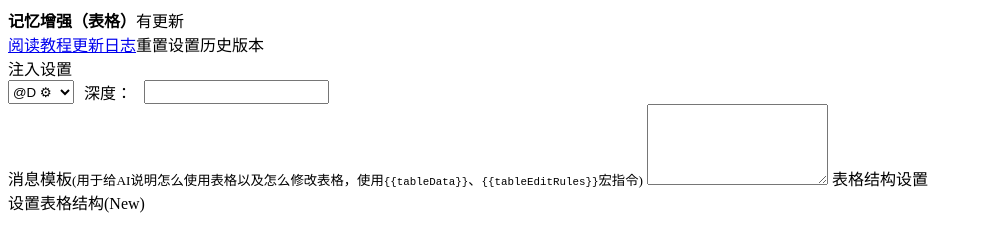
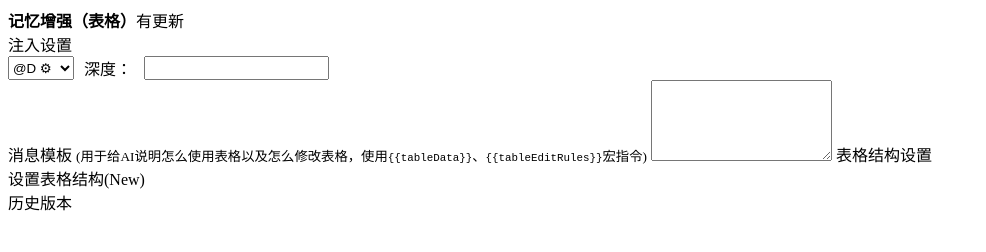
Before and after one commit to uhhhh15/weinfhvftbffyyhb, a plain HTML site: page index.html in a window 1280 px wide. Shown: the whole page, without its empty margins (0-986 px from the left). Drawn offline with Linux system fonts and the light colour scheme.

Commit message:
Add files via upload

```diff
--- a/index.html
+++ b/index.html
@@ -1,50 +1,35 @@
 <div class="translation_settings">
     <div class="inline-drawer">
+        <!-- 补全 inline-drawer-toggle 和 inline-drawer-header -->
         <div class="inline-drawer-toggle inline-drawer-header">
             <div><b>记忆增强（表格）</b><span id="tableUpdateTag">有更新</span></div>
             <div class="inline-drawer-icon fa-solid fa-circle-chevron-down down"></div>
         </div>
+        <!-- 补全 inline-drawer-content -->
         <div class="inline-drawer-content">
-            <div id="table_message_tip"></div>
-            <div style=" display: flex;">
-                <div class="menu_button">
-                    <i class="fa-solid fa-window-restore"></i>
-                    <a href="https://muyoo.com.cn/2025/01/26/SillyTavern%E9%85%92%E9%A6%86%E8%AE%B0%E5%BF%86%E5%A2%9E%E5%BC%BA%E6%8F%92%E4%BB%B6%E6%95%99%E7%A8%8B/">阅读教程</a>
-                </div>
-                <div class="menu_button">
-                    <i class="fa-solid fa-window-restore"></i>
-                    <a href="https://muyoo.com.cn/2025/01/27/SillyTavern%E9%85%92%E9%A6%86%E8%AE%B0%E5%BF%86%E5%A2%9E%E5%BC%BA%E6%8F%92%E4%BB%B6%E6%9B%B4%E6%96%B0%E6%97%A5%E5%BF%97/">更新日志</a>
-                </div>
-                <div class="menu_button" id="reset_settings">
-                    <a>重置设置</a>
-                </div>
-
-                <div class="menu_button" id="show_version_history">
-                    <i class="fa-solid fa-clock-rotate-left"></i>
-                    <a>历史版本</a>
-                </div>
-
-            </div>
             <label for="dataTable_injection_mode" class="checkbox_label">注入设置</label>
-            <div style=" display: flex;">
+            <div style="display: flex;">
                 <select id="dataTable_injection_mode">
                     <option value="deep_system">@D ⚙</option>
                     <option value="deep_user">@D 👤</option>
                     <option value="deep_assistant">@D 🤖</option>
                 </select>
-                <label style="min-width: 60px; padding-left: 10px; " for="dataTable_deep">深度：</label>
+                <label style="min-width: 60px; padding-left: 10px;" for="dataTable_deep">深度：</label>
                 <input class="text_pole wideMax100px margin0" type="number" id="dataTable_deep"></input>
             </div>
-
-            <label for="dataTable_message_template">消息模板</label><small>(用于给AI说明怎么使用表格以及怎么修改表格，使用<code>{{tableData}}</code>、<code>{{tableEditRules}}</code>宏指令)</small>
+            <label for="dataTable_message_template">消息模板</label>
+            <small>(用于给AI说明怎么使用表格以及怎么修改表格，使用<code>{{tableData}}</code>、<code>{{tableEditRules}}</code>宏指令)</small>
             <textarea id="dataTable_message_template" class="wide100p" rows="5"></textarea>
-
-            <label  class="checkbox_label">表格结构设置</label>
+            <label class="checkbox_label">表格结构设置</label>
             <div id="translation_clear" class="menu_button">
                 <i class="fa-solid fa-pen-to-square"></i>
                 <span id="dataTable_set_structure">设置表格结构(New)</span>
             </div>
-
+            <!-- 新增按钮必须放在这里 -->
+            <div class="menu_button" id="show_version_history">
+                <i class="fa-solid fa-clock-rotate-left"></i>
+                <a>历史版本</a>
+            </div>
         </div>
     </div>
 </div>
```
